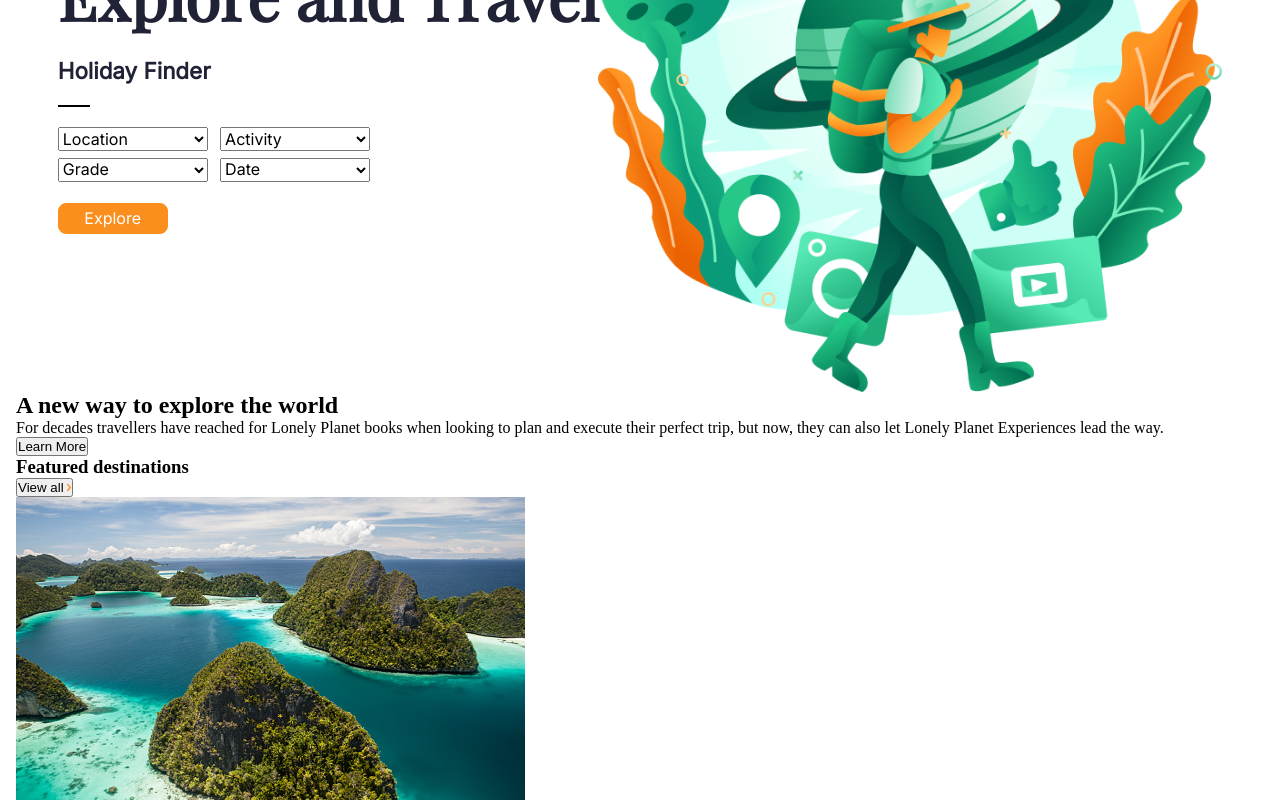
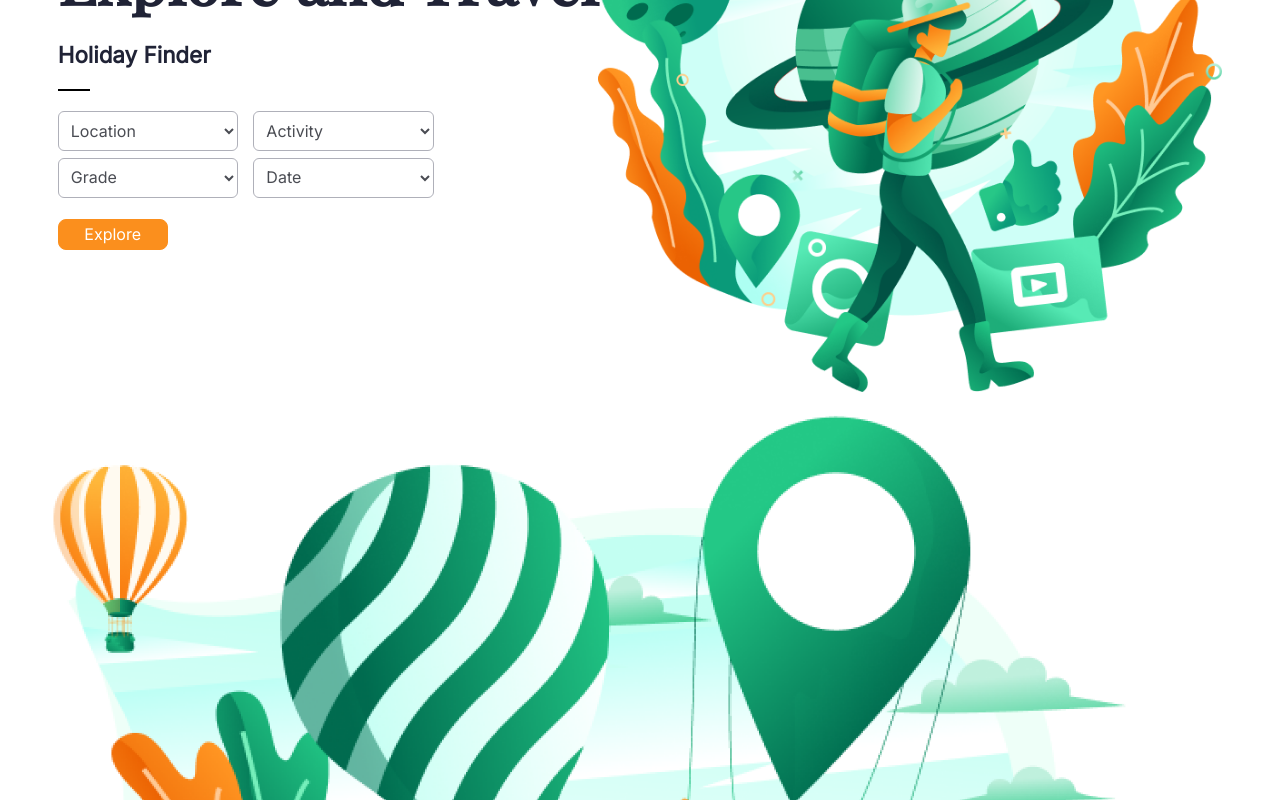
Before and after one commit to baharkose/Sass-Project, a plain HTML site: page hc16_sass_project/project-inclass/index.html in a window 1280 px wide. Shown: the part 300-1100 px from the top of the page. Drawn offline with nearby package versions, Linux system fonts and the light colour scheme; a web font is replaced by a local one.

Commit message:
about is finished

```diff
--- a/hc16_sass_project/project-inclass/index.html
+++ b/hc16_sass_project/project-inclass/index.html
@@ -55,7 +55,9 @@
       <!-- about -->
 
       <section class="about">
-        <div class="about__image"></div>
+        <div class="about__image">
+          <img src="./assets/image2.png" class="home--image" width="800px">
+        </div>
         <div class="about__text">
           <h2 class="about__text--header">A new way to explore the world</h2>
           <p class="about__text--paragraph">
--- a/hc16_sass_project/project-inclass/scss/components/_responsive.scss
+++ b/hc16_sass_project/project-inclass/scss/components/_responsive.scss
@@ -22,5 +22,72 @@
             flex-direction:column;
             gap: 1rem;
         }
+
+
+    }
+
+    .home{
+        @include flex(center);
+        flex-direction:column-reverse;
+        &__form{
+            h2{
+             font-size: 2.5rem !important;
+
+            }
+            h3{
+                font-size: 1.5rem !important;
+                margin: auto  !important;
+            }
+            hr{
+                display: none;
+            }
+
+            form{
+                width: 100%;
+                @include flex("center");
+                flex-direction:column;
+                select{
+                   width: 100% !important;
+                   height: 36px;
+                }
+            }
+
+            &--button{
+                margin: auto  !important;
+                padding:0.3rem 3.5rem !important;
+            }
+        }
+        img{
+            width: 100%;
+        }
+
+
+    }
+
+
+}
+
+
+
+.about{
+    @include flex(center);
+    flex-direction: column;
+    &__image{
+        width: 100% !important;
+    }
+    &__text{
+        text-align: center;
+
+        &--header{
+            line-height: 3rem !important;
+
+        }
+        &--paragraph{
+            line-height: 2rem !important;
+        }
+        &--button{
+            padding: 0.4rem 1.8rem !important;
+            font-weight: 300 !important;
+        }
     }
 }
--- a/hc16_sass_project/project-inclass/scss/main.scss
+++ b/hc16_sass_project/project-inclass/scss/main.scss
@@ -10,9 +10,12 @@
 
 //? COMPONENTS
 @use "./components/navbar";
-@use "./sections/home";
 @use "./components/responsive";
 
+
+//? SECTIONS
+@use "./sections/home";
+@use "./sections/about";
 
 //? FONT-3RD PARTY
 @import url("https://cdnjs.cloudflare.com/ajax/libs/font-awesome/6.4.0/css/all.min.css");
--- a/hc16_sass_project/project-inclass/scss/sections/_about.scss
+++ b/hc16_sass_project/project-inclass/scss/sections/_about.scss
@@ -1 +1,36 @@
+@use "../abstracts/mixin" as *;
+@use "../abstracts/variables" as *;
+@use "../components/responsive" as *;
+
+
 // about
+
+.about{
+    @include flex(center);
+    gap: 1.3rem;
+    &__image{
+        width:70%;
+        img{
+            width:90%;
+        }
+
+    }
+    &__text{
+
+        &--header{
+            @include setFont("Playfair Display", 700, 2rem, 1.1);
+        }
+        &--paragraph{
+            @include setFont("Mulish", 300, 1rem, 25px);
+            color: #7b7987;
+        }
+        &--button{
+            margin-top: 1rem;
+            @include btn(150px, 8px, #fff, $btnBorderColor);
+            font-weight: bold;
+
+        }
+
+    }
+
+}
--- a/hc16_sass_project/project-inclass/scss/sections/_home.scss
+++ b/hc16_sass_project/project-inclass/scss/sections/_home.scss
@@ -29,7 +29,13 @@
                 gap: 0.4rem;
                 select{
                     width: 48%;
-                    @include setFont("Inter", 400, 1rem, auto)
+                    border: 0.8px solid #afb0b9;
+                    border-radius: 6px;
+                    padding: 0.5rem;
+                    @include setFont("Inter", 400, 1rem, auto);
+                    color: $fontColor;
+                    background-color: $mainColor;
+
                 }
             }
 
```
Also changed, not shown: hc16_sass_project/project-inclass/css/style.css, 1 other file.
